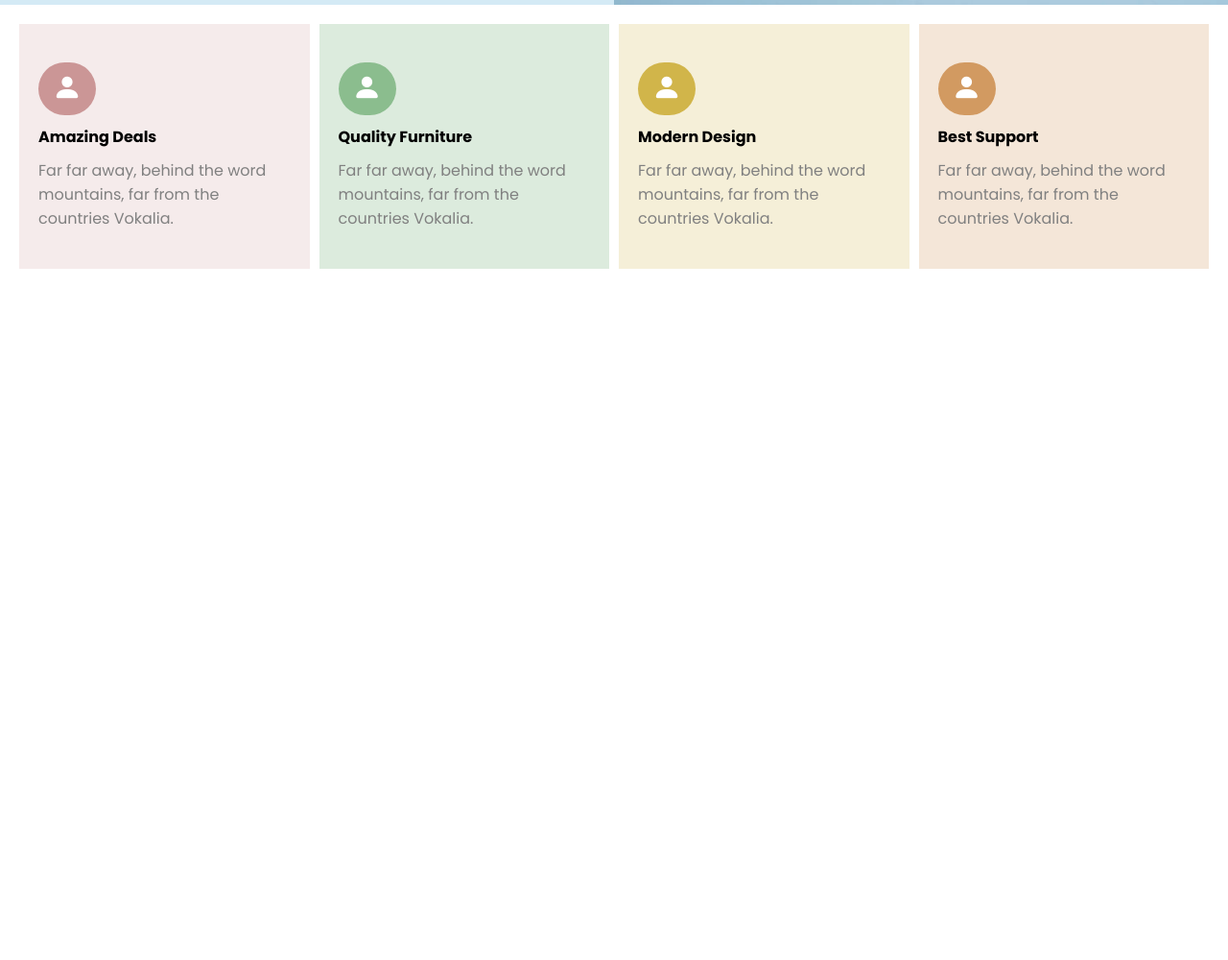
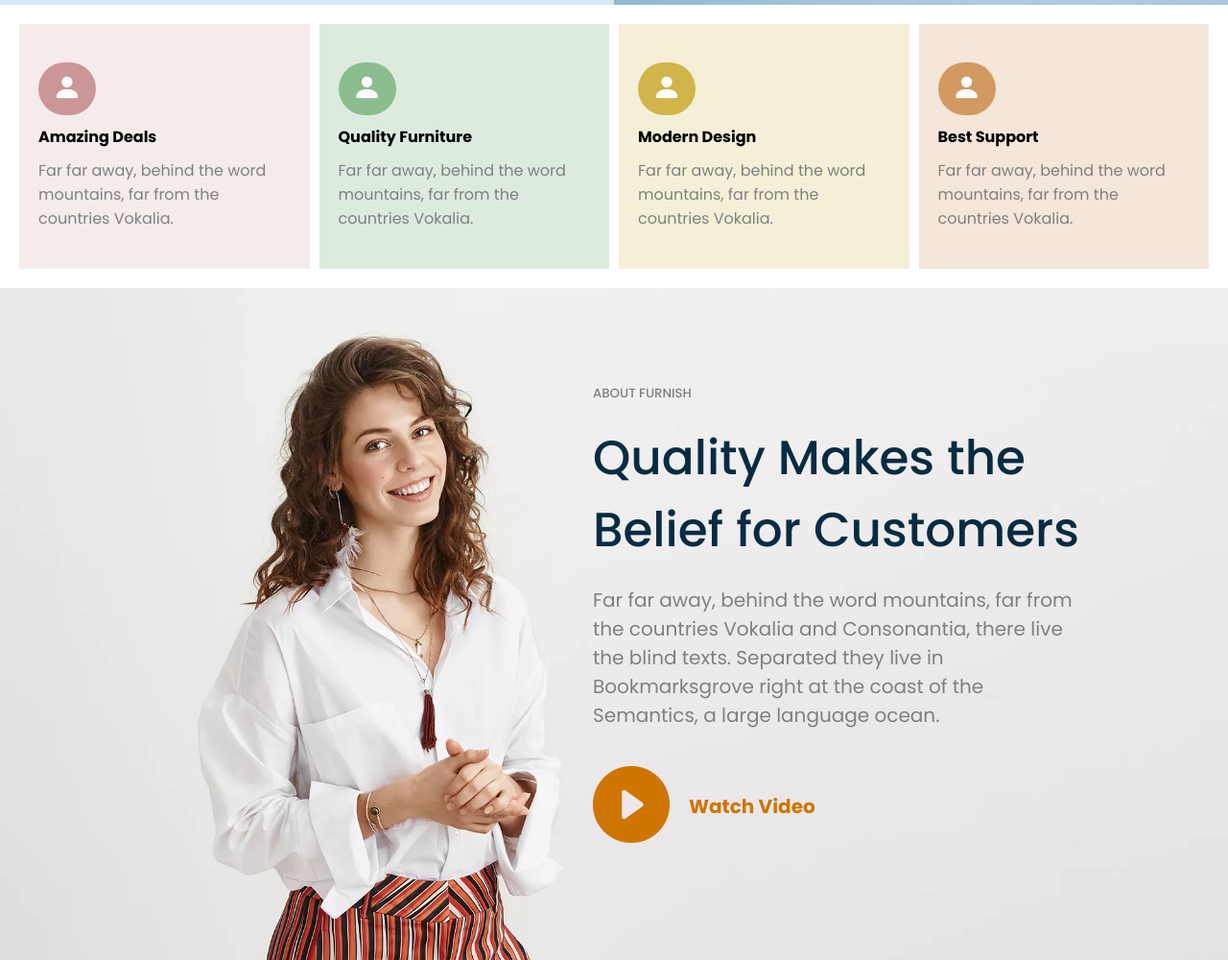
Before and after one commit to ibadzadee/furnish-crud, a plain HTML site: page index.html in a window 1280 px wide. Shown: the part 795-1795 px from the top of the page at 96% size. Before the commit the page ends 1095 px from the top, so only its background shows below. Drawn offline with nearby package versions, Linux system fonts and the light colour scheme.

Commit message:
about page

```diff
--- a/index.html
+++ b/index.html
@@ -97,5 +97,21 @@
         </p>
       </div>
     </section>
+
+    <!-------------------- ABOUT -------------------->
+
+    <section id="about">
+      <div class="container">
+        <div class="text">
+          <h5>ABOUT FURNISH</h5>
+          <h2>Quality Makes the Belief for Customers</h2>
+          <p>Far far away, behind the word mountains, far from the countries Vokalia and Consonantia, there live the blind texts. Separated they live in Bookmarksgrove right at the coast of the Semantics, a large language ocean.</p>
+          <div class="button">
+            <a href=""><i class="bi bi-play-circle-fill"></i></a>
+            <a href=""><h5 id="play">Watch Video</h5></a>
+          </div>
+        </div>
+      </div>
+    </section>
   </body>
 </html>
--- a/sass/mixins/_mixin.scss
+++ b/sass/mixins/_mixin.scss
@@ -3,3 +3,8 @@
     justify-content: $justify;
     align-items: $align;
 }
+@mixin image{
+    background-size: cover;
+    background-position: center;
+    background-repeat: no-repeat;
+}
--- a/sass/style.scss
+++ b/sass/style.scss
@@ -167,5 +167,55 @@ nav {
     .card4{
         background-color: $card4;
     }
+}
 
+// <!-------------------- ABOUT -------------------->
+#about{
+    width: 100%;
+    background-image: url(../img/bg_4.jpg.webp);
+    position: relative;
+    padding: 350px 0px;
+    // height: 88vh;
+    @include image;
+    // z-index: 10;
+    .text{
+        width: 40%;
+        // padding: 300px 0px;
+        @include display(center , flex-start);
+        flex-direction: column;
+        position: absolute;
+        right: 0;
+        z-index: 11;
+        top: 50%;
+        right: 150px;
+        transform: translateY(-50%);
+        margin: 0 auto;
+        gap: 20px;
+        h5{
+            color: gray;
+            font-weight: 500;
+        }
+        h2{
+            font-size: 50px;
+            font-weight: 500;
+            color: $black-blue
+        }
+        p{
+            color: gray;
+            font-size: 20px;
+        }
+        .button{
+            @include display;
+            gap: 20px;
+            #play{
+                color: $orange;
+                font-size: 20px;
+                font-weight: 700;
+            }
+            a i{
+                color: $orange;
+                font-size: 80px;
+            }
+        }
+    }
 }
--- a/sass/variables/_variables.scss
+++ b/sass/variables/_variables.scss
@@ -10,3 +10,4 @@ $icon1:rgb(203, 150, 150);
 $icon2:rgb(139, 189, 142);
 $icon3:rgb(209, 181, 74);
 $icon4:rgb(210, 154, 97);
+$orange:#cf7500;
```
Also changed, not shown: css/style.css, img/bg_4.jpg.webp (added), 1 other file.
